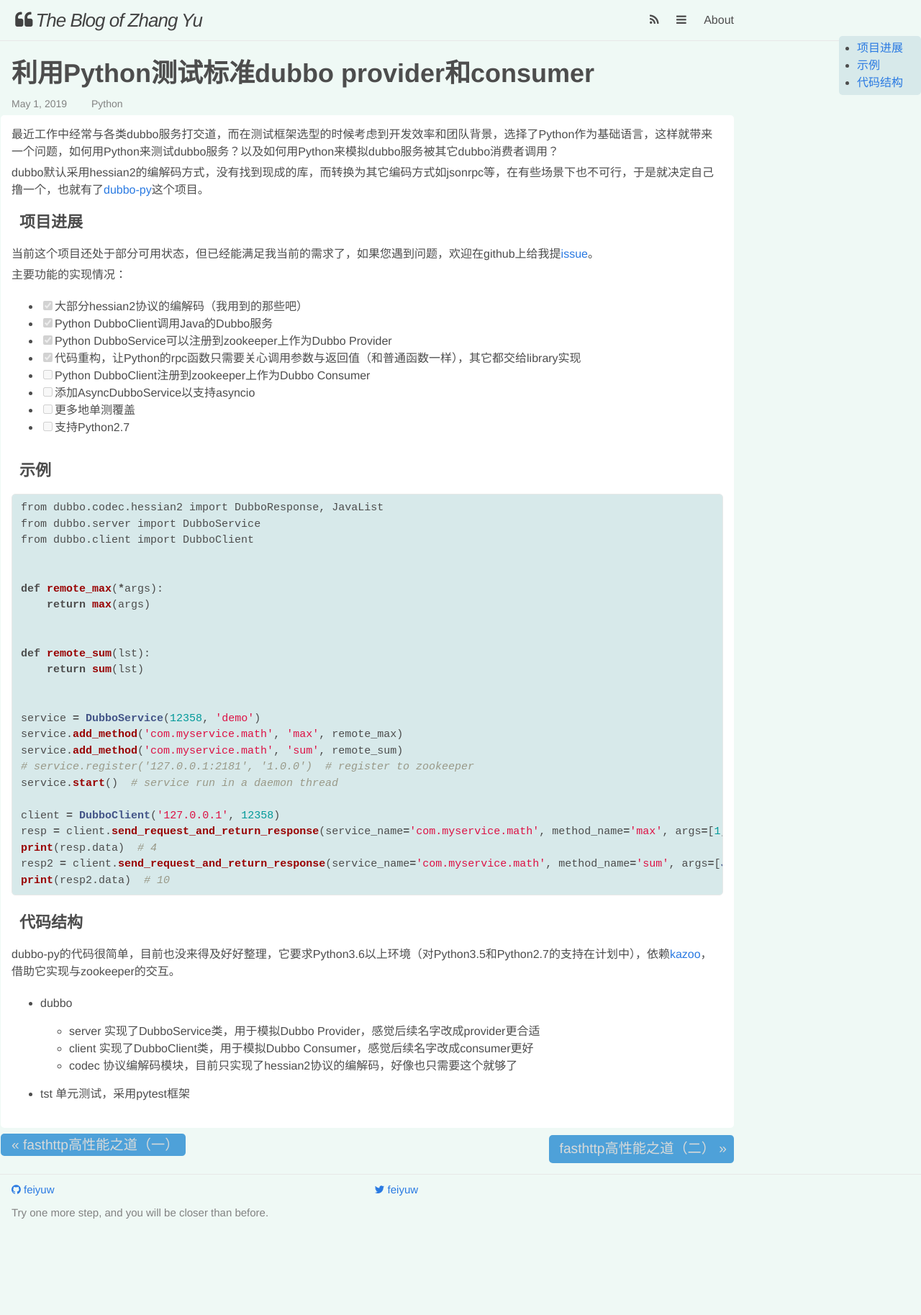
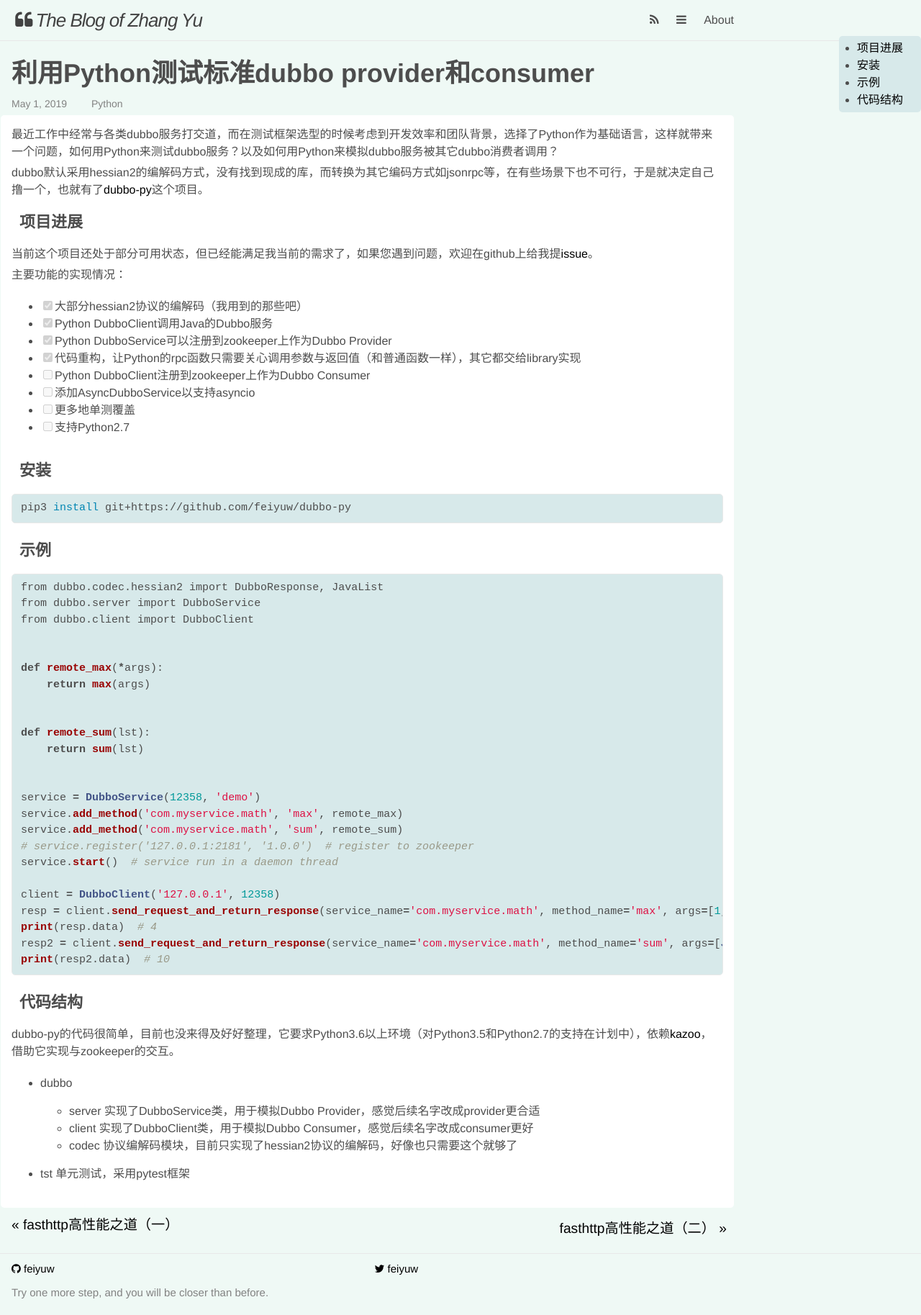
Before and after one commit to feiyuw/feiyuw.github.io, a Jekyll site: the page built from _posts/2019-05-01-howto-test-dubbo-in-python.md, in a window 1280 px wide. Shown: the whole page at 72% size. Built offline with Jekyll 4.4.1, drawn with Linux system fonts in a browser that asks for light colours; nearby versions of some CDN libraries; comment, search, counter and statistics services are not loaded; before the commit the page ends 1717 px from its top, so only the background shows below that.

Commit message:
update one blog

````diff
--- a/_posts/2019-05-01-howto-test-dubbo-in-python.md
+++ b/_posts/2019-05-01-howto-test-dubbo-in-python.md
@@ -21,6 +21,12 @@
 - [ ] 添加AsyncDubboService以支持asyncio
 - [ ] 更多地单测覆盖
 - [ ] 支持Python2.7
+
+### 安装
+
+```sh
+pip3 install git+https://github.com/feiyuw/dubbo-py
+```
 
 ### 示例
 
--- a/_sass/_layout.scss
+++ b/_sass/_layout.scss
@@ -293,8 +293,6 @@
 .post-prev, .post-next {
     margin-bottom: 5px;
     padding: 5px 10px 5px 15px;
-    background-color: $title-background-color;
-    opacity: 0.8;
     border-radius: 5px;
     font-size: 1.2em;
 }
@@ -305,7 +303,6 @@
     float: right;
 }
 a.post-prev, a.post-next {
-    color: lightgray;
     text-decoration: none;
 }
 .post-category {
--- a/css/main.scss
+++ b/css/main.scss
@@ -16,7 +16,7 @@
 $text-color:       darken(grey, 20%);
 $background-color: #EFF9F5;
 $title-background-color: #268bd2;
-$brand-color:      #2a7ae2;
+$brand-color:      black;
 
 $grey-color:       #828282;
 $grey-color-light: lighten($grey-color, 40%);
````
